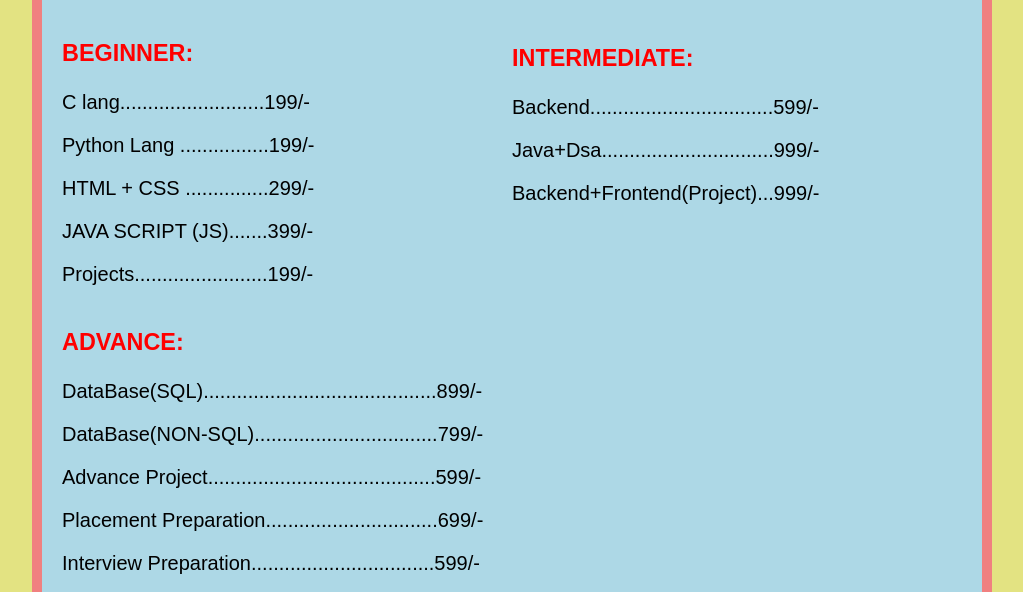
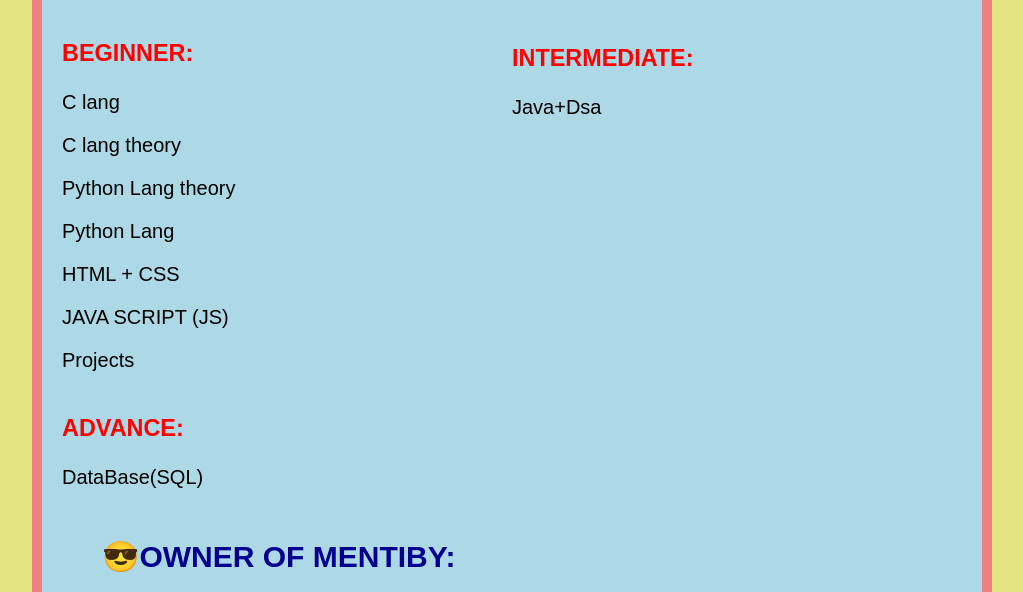
Before and after one commit to GURUCHARAN132005/resouces, a plain HTML site: page index.html in a window 1280 px wide. Shown: the part 353-945 px from the top of the page, without its empty margins (128-1151 px from the left). Drawn offline with Linux system fonts and the light colour scheme.

Commit message:
re changes

```diff
--- a/index.html
+++ b/index.html
@@ -18,19 +18,21 @@
       <div class="beg">
         <H3> BEGINNER:</H3>
 
-       <a style="color: black; text-decoration: none;" href="https://mentiby.com/course/c-foundational-course/start" target="_blank"><p>C lang..........................199/- </p></a>
-        <a  style="color: black; text-decoration: none;"href="https://mentiby.com/course/python-foundation/start" target="_blank"><p>Python Lang ................199/-</p></a>
-        <a style="color: black; text-decoration: none;" href="https://youtu.be/G3e-cpL7ofc?si=MeUIKNQMevx2DIxL "target="_blank"><p>HTML + CSS ...............299/-</p></a>
-       <a style="color: black; text-decoration: none;" href="https://youtu.be/EerdGm-ehJQ?si=gYmxnNWHCzGR3U7T"target="_blank"><P>JAVA SCRIPT (JS).......399/-</P></a>
-       <a style="color: black; text-decoration: none;" href=""target="_blank"><P>Projects........................199/-</P></a>
+       <a style="color: black; text-decoration: none;" href="https://mentiby.com/course/c-foundational-course/start" target="_blank"><p>C lang </p></a>
+       <a style="color: black; text-decoration: none;" href="https://www.w3schools.com/c/" target="_blank"><p>C lang theory </p></a>
+       <a  style="color: black; text-decoration: none;"href="https://www.w3schools.com/python/" target="_blank"><p>Python Lang  theory </p></a>
+       <a  style="color: black; text-decoration: none;"href="https://mentiby.com/course/python-foundation/start" target="_blank"><p>Python Lang </p></a>
+        <a style="color: black; text-decoration: none;" href="https://youtu.be/G3e-cpL7ofc?si=MeUIKNQMevx2DIxL "target="_blank"><p>HTML + CSS </p></a>
+       <a style="color: black; text-decoration: none;" href="https://youtu.be/EerdGm-ehJQ?si=gYmxnNWHCzGR3U7T"target="_blank"><P>JAVA SCRIPT (JS)</P></a>
+       <a style="color: black; text-decoration: none;" href=""target="_blank"><P>Projects</P></a>
 
       </div>
 
       <div class="inter">
         <h3>INTERMEDIATE:</h3>
-        <a style="color: black; text-decoration: none;" href=""target="_blank" ><P>Backend.................................599/-</P></a>
-        <a style="color: black; text-decoration: none;" href="https://www.youtube.com/playlist?list=PL9gnSGHSqcnr_DxHsP7AW9ftq0AtAyYqJ"target="_blank" ><p>Java+Dsa...............................999/-</p></a>
-        <a style="color: black; text-decoration: none;" href=""target="_blank" ><p>Backend+Frontend(Project)...999/-</p></a>
+       <!-- <a style="color: black; text-decoration: none;" href=""target="_blank" ><P>Backend........../-</P></a> -->
+        <a style="color: black; text-decoration: none;" href="https://www.youtube.com/playlist?list=PL9gnSGHSqcnr_DxHsP7AW9ftq0AtAyYqJ"target="_blank" ><p>Java+Dsa</p></a>
+       <!-- <a style="color: black; text-decoration: none;" href=""target="_blank" ><p>Backend+Frontend(Project).9/-</p></a> -->
       </div>
     </div>
 
@@ -38,19 +40,19 @@
           <div class="adv">
         <h3>ADVANCE:</h3>
 
-        <a style="color: black; text-decoration: none;" href="https://youtu.be/4yEIZ9KZ_aQ?si=TfHJOP8x-Qqus1Ma"target="_blank" ><P>DataBase(SQL)..........................................899/-</P></a>
-       <a style="color: black; text-decoration: none;" href=""target="_blank" ><p>DataBase(NON-SQL).................................799/-</p></a>
-       <a style="color: black; text-decoration: none;" href=""target="_blank"><p>Advance Project.........................................599/-</p></a>
-        <a style="color: black; text-decoration: none;" href=""target="_blank" ><p>Placement Preparation...............................699/-</p></a>
-       <a style="color: black; text-decoration: none;" href=""target="_blank"> <p>Interview Preparation.................................599/-</p></a>
+        <a style="color: black; text-decoration: none;" href="https://youtu.be/4yEIZ9KZ_aQ?si=TfHJOP8x-Qqus1Ma"target="_blank" ><P>DataBase(SQL)</P></a>
+      <!-- <a style="color: black; text-decoration: none;" href=""target="_blank" ><p>DataBase(NON-SQL)........../-</p></a>
+       <a style="color: black; text-decoration: none;" href=""target="_blank"><p>Advance Project................../-</p></a>
+        <a style="color: black; text-decoration: none;" href=""target="_blank" ><p>Placement Preparation......../-</p></a>
+       <a style="color: black; text-decoration: none;" href=""target="_blank"> <p>Interview Preparation........../-</p></a>
       </div>
 
         <div class="pre">
 
           <h3>PREMIUM:</h3>
-         <a style="color: black; text-decoration: none;" href="https://mentiby.com/user/my-courses"target="_blank"><P>COMBO(BEGNNER+INTERMEDIATE)......................499/- </P></a>
-         <a style="color: black; text-decoration: none;" href="https://mentiby.com/user/my-courses"target="_blank"><P>COMBO(INTERMEDIATE+ANDVACE).......................699/-</P></a>
-         <a style="color: black; text-decoration: none;" href="https://mentiby.com/user/my-courses"target="_blank"><P>COMBO(ALL 3)...........................................................999/-</P></a>
+         <a style="color: black; text-decoration: none;" href="https://mentiby.com/user/my-courses"target="_blank"><P>COMBO(BEGNNER+INTERMEDIATE</P></a>
+         <a style="color: black; text-decoration: none;" href="https://mentiby.com/user/my-courses"target="_blank"><P>COMBO(INTERMEDIATE+ANDVACE)</P></a>
+         <a style="color: black; text-decoration: none;" href="https://mentiby.com/user/my-courses"target="_blank"><P>COMBO(ALL 3)</P></a> -->
 
         </div>
 
```
